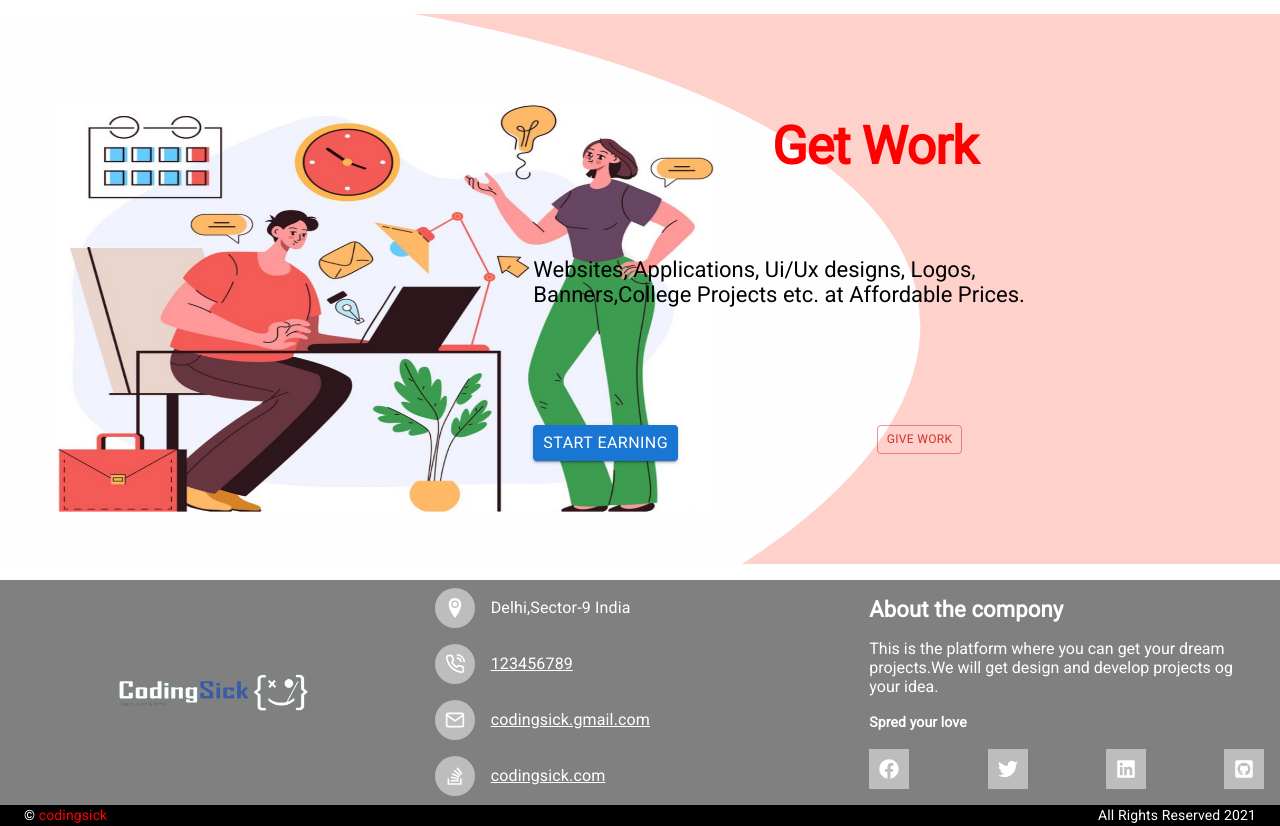
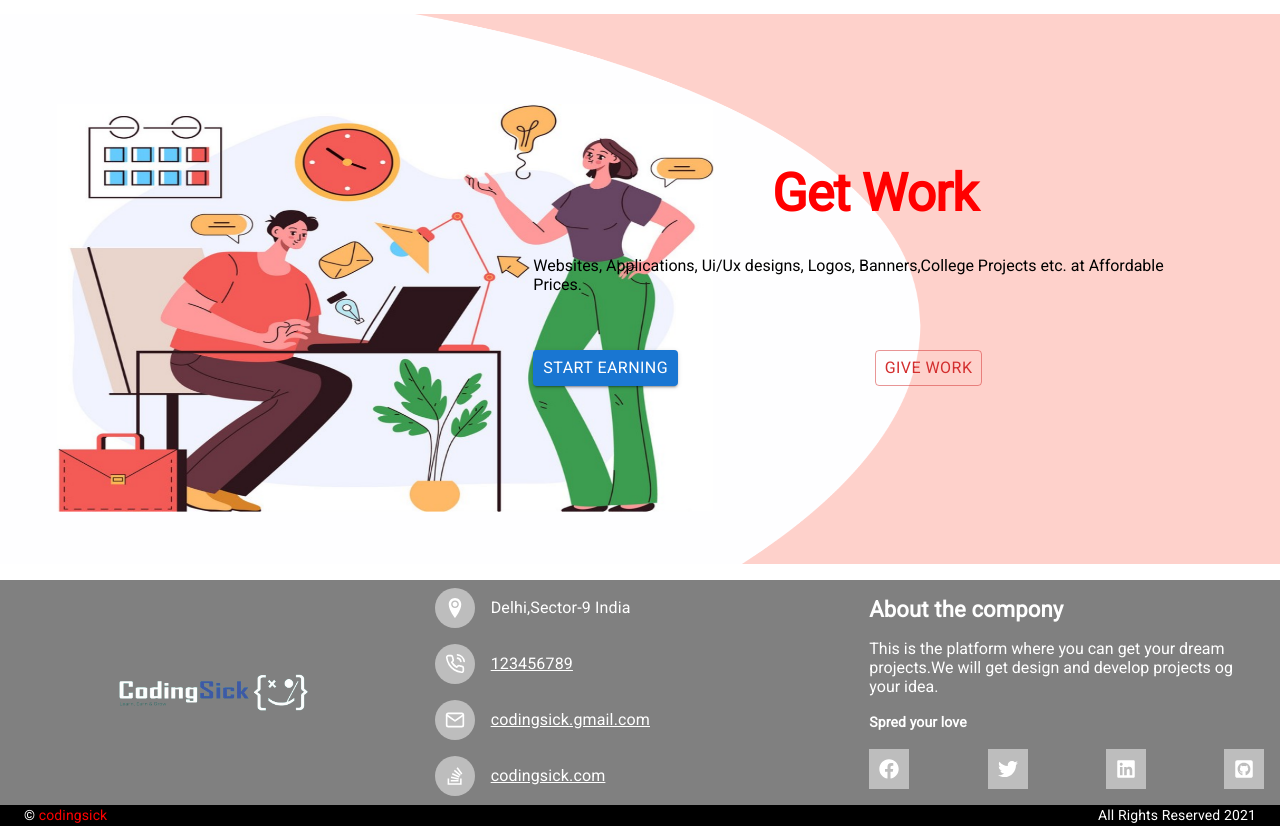
Before and after one commit to sunil7117/demo, a React (Create React App) app: page / in a window 1280 px wide. Shown: the part 616-1442 px from the top of the page. Built offline with nearby package versions, Linux system fonts and the light colour scheme.

Commit message:
update again with some more changes

```diff
--- a/src/App.js
+++ b/src/App.js
@@ -8,6 +8,7 @@ import Project from "./component/page/Project";
 import Account from "./component/page/Account";
 import Support from "./component/page/Support";
 import Team from "./component/page/Team";
+import React from "react";
 
 const App = () => {
   return (
--- a/src/component/loginSinginComponent/Login.js
+++ b/src/component/loginSinginComponent/Login.js
@@ -2,7 +2,7 @@ import { Box, Button, TextField, Typography } from "@mui/material";
 
 const Login = () => {
   const handleLogin = (e) => {
-    e.preventDefault();
+    // e.preventDefault();
     const data = new FormData(e.currentTarget);
     const actualData = {
       email: data.get("email"),
@@ -11,6 +11,7 @@ const Login = () => {
     console.log(actualData);
     document.getElementById("login").reset();
   };
+  // const userDetails = [{ email: "sunilapp7117@gmail.com", password: "sunil" }];
   return (
     <div>
       <Box sx={{ height: 450 }}>
--- a/src/component/loginSinginComponent/SigninSignup.js
+++ b/src/component/loginSinginComponent/SigninSignup.js
@@ -28,7 +28,7 @@ const SigninSignup = () => {
     <>
       <Button
         variant="outlined"
-        color="success"
+        color="inherit"
         onClick={handleClickOpen}
         sx={{ fontSize: { xs: 10, sm: 12, md: 16 } }}
       >
--- a/src/component/page/Earning.js
+++ b/src/component/page/Earning.js
@@ -71,7 +71,7 @@ const Earning = () => {
           </Typography>
           <Typography
             textAlign="center"
-            sx={{ fontSize: { xs: 16, md: 18 }, fontWeight: 300 }}
+            sx={{ fontSize: { xs: 15, md: 18 }, fontWeight: 300 }}
           >
             This is our earning Dashboard/protfolio.
           </Typography>
--- a/src/component/page/Project.js
+++ b/src/component/page/Project.js
@@ -69,21 +69,25 @@ const Project = () => {
         </Grid>
       </ShowcaseOne>
       <Box>
-        <Box paddingBottom={2}>
+        {/*Project  Dashboard   */}
+        <Box>
           <Typography
             textAlign="center"
             sx={{
-              lineHeight: { xs: 1 },
-              fontSize: { xs: 42, md: 52 },
+              fontSize: { xs: 32, md: 52 },
               fontWeight: 600,
             }}
           >
-            <span style={{ color: "red" }}>Your </span>Project
+            <span style={{ color: "red" }}>Project </span>Dashboard
           </Typography>
-          <Typography textAlign="center" sx={{ fontSize: 20, fontWeight: 300 }}>
+          <Typography
+            textAlign="center"
+            sx={{ fontSize: { xs: 15, md: 18 }, fontWeight: 300 }}
+          >
             This is our earning Dashboard/protfolio.
           </Typography>
         </Box>
+        {/*Project Dashboard   */}
         <Box
           sx={{
             backgroundColor: "green",
--- a/src/component/page/Team.js
+++ b/src/component/page/Team.js
@@ -45,7 +45,7 @@ const Team = () => {
       Name: "Aakash",
       roll: "App Developer",
       pic: aakash,
-      details: `i there , I am Aakash and I better known as lead the team of CodingSick. In this platform We are providing best digital services solution like
+      details: `i there , I am Aakash and I better known as lead the team of CodingSick. In this platform We are providing best digital services solution like'\n'
       1.one is good.
       Our goal is to push the world to ensure the benefits of technology that you can widely grow your business in Covid-19 . If you are fresher or expert developer then you can join us and learn and earn more .Just come together and push your skill to new revolution world. if you have any business/idea and you want to take your business/idea online then contact us : CodingSick@gmail.com`,
     },
@@ -53,7 +53,7 @@ const Team = () => {
       Name: "Sunil",
       roll: "App Developer",
       pic: aakash,
-      details: "baisc derails dfj",
+      details: "sunil sunil sunil sunil",
     },
   ];
   const [expanded, setExpanded] = React.useState("panel0");
@@ -115,21 +115,19 @@ const Team = () => {
       </Box>
       <Box py={2} sx={{ display: { xs: "block", md: "none" } }}>
         {developerDetailsMobile.map((team, i) => {
-          console.log(i);
           return (
             <Accordion
               key={i}
               TransitionProps={{ unmountOnExit: true }}
-              expanded={expanded === `panel1${i}`}
-              onChange={handleChange(`panel1${i}`)}
+              expanded={expanded === `panel${i}`}
+              onChange={handleChange(`panel${i}`)}
             >
               <AccordionSummary
                 expandIcon={
-                  expanded === `panel1${i}` ? <RemoveIcon /> : <AddIcon />
+                  expanded === `panel${i}` ? <RemoveIcon /> : <AddIcon />
                 }
                 id={`panel${i}a-header`}
                 aria-controls={`panel${i}a-header`}
-                // sx={{ background: "red" }}
               >
                 <Box sx={{ display: "flex", alignItems: "center" }}>
                   <Box
--- a/src/component/page/mainComponent/ShowcaseTwo.js
+++ b/src/component/page/mainComponent/ShowcaseTwo.js
@@ -19,47 +19,45 @@ const ShowcaseTwo = (props) => {
           container
           alignItems="center"
           sx={{
-            height: { sx: "100%", sm: "100%", md: "100%" },
+            height: "100%",
           }}
         >
           <Grid item xs={5} sx={{}}></Grid>
           <Grid item xs={7} sx={{ py: 2 }}>
             <Box sx={{ pr: { xs: 3, sm: 8 } }}>
+              <Grid container>
                 {/*  Show case two Title settings */}
+                <Grid item xs={12} md={12}>
                   <Typography
                     component="div"
                     variant="h1"
                     textAlign="center"
                     sx={{
-                  fontSize: { xs: 25, sm: 32, md: 52 },
+                      fontSize: { xs: 24, sm: 32, md: 52 },
                       fontWeight: 700,
                       color: "red",
-                  mb: { xs: 1, md: 10 },
                     }}
                   >
                     {props.value.title}
                   </Typography>
+                </Grid>
                 {/*  Show case Two Title settings */}
-              <Grid container>
                 {/*  Show case one contentBox settings */}
-                <Grid item xs={6} md={12}>
-                  <Box
+                <Grid
+                  item
+                  xs={12}
+                  md={12}
                   sx={{
-                      width: { xs: 200, sm: 300, md: 600 },
-                      mb: { xs: 1, md: 10 },
+                    display: "flex",
+                    py: { xs: 1, sm: 4 },
                   }}
                 >
+                  <Box>
                     <Typography
                       component="div"
                       variant="p"
                       sx={{
-                        overflow: {
-                          xs: "hidden",
-                          sm: "hidden",
-                          md: "visible",
-                        },
-                        height: { xs: 95, sm: 100 },
-                        fontSize: { xs: 16, sm: 22 },
+                        fontSize: { xs: 14, sm: 16, md: 16 },
                       }}
                     >
                       {props.value.content}
@@ -70,14 +68,14 @@ const ShowcaseTwo = (props) => {
                 {/*  dummy below */}
                 <Grid item xs={6}></Grid>
               </Grid>
-              <Grid container sx={{ mt: { xs: -2 } }} spacing={0.5}>
+              <Grid container sx={{ py: { sm: 3 } }}>
                 {/*  Show case one buttonBox-1 settings */}
-                <Grid item xs={12} md={6}>
+                <Grid item xs={12} md={6} sx={{ mb: 0.5 }}>
                   <Button
                     variant="contained"
                     size="small"
                     color={props.value.btn1.btnColor}
-                    sx={{ fontSize: { xs: 11, sm: 14, md: 16 } }}
+                    sx={{ fontSize: { xs: 9, sm: 12, md: 16 } }}
                   >
                     {props.value.btn1.btnName}
                   </Button>
@@ -93,7 +91,7 @@ const ShowcaseTwo = (props) => {
                       variant="outlined"
                       size="small"
                       color={props.value.btn2.btnColor}
-                      sx={{ fontSize: { xs: 10, sm: 12 } }}
+                      sx={{ fontSize: { xs: 9, sm: 12, md: 16 } }}
                     >
                       {props.value.btn2.btnName}
                     </Button>
--- a/src/component/page/service.js
+++ b/src/component/page/service.js
@@ -62,23 +62,26 @@ const Service = () => {
   return (
     <>
       <ShowcaseOne value={showcase1} />
-      <Box sx={{ width: "80%", m: "auto" }}>
-        <Box paddingBottom={2}>
+      <Box>
+        {/*Service  Dashboard   */}
+        <Box>
           <Typography
             textAlign="center"
             sx={{
-              lineHeight: { xs: 1 },
-              fontSize: { xs: 42, md: 52 },
+              fontSize: { xs: 32, md: 52 },
               fontWeight: 600,
             }}
           >
             <span style={{ color: "red" }}>Service </span>Dashboard
           </Typography>
-          <Typography textAlign="center" sx={{ fontSize: 20, fontWeight: 300 }}>
+          <Typography
+            textAlign="center"
+            sx={{ fontSize: { xs: 15, md: 18 }, fontWeight: 300 }}
+          >
             This is our earning Dashboard/protfolio.
           </Typography>
         </Box>
-
+        {/*Service  Dashboard   */}
         <Grid container>
           {servicepacks.map((servicepack, i) => {
             return (
```
Also changed, not shown: src/component/page/Layoutone.js (added, +25 -0 lines). Lines whose indentation alone changed are shown as unchanged.
